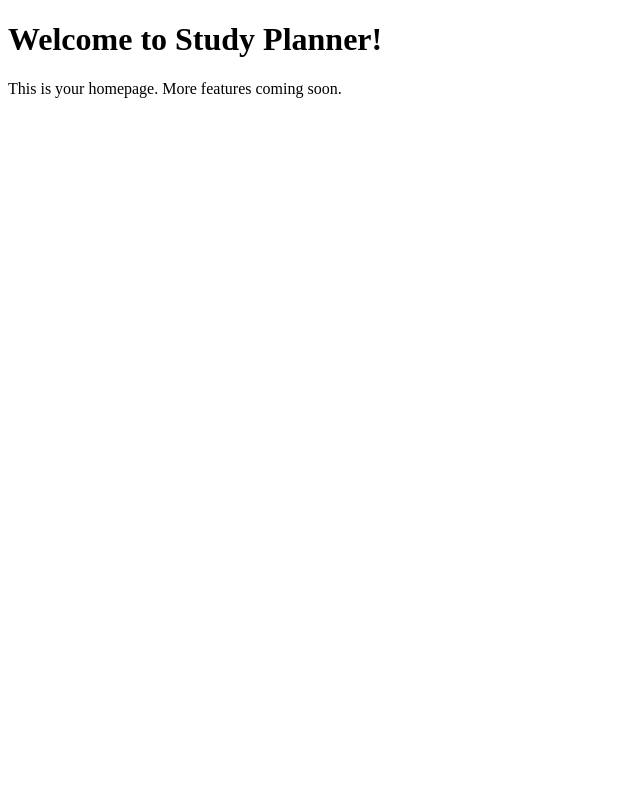
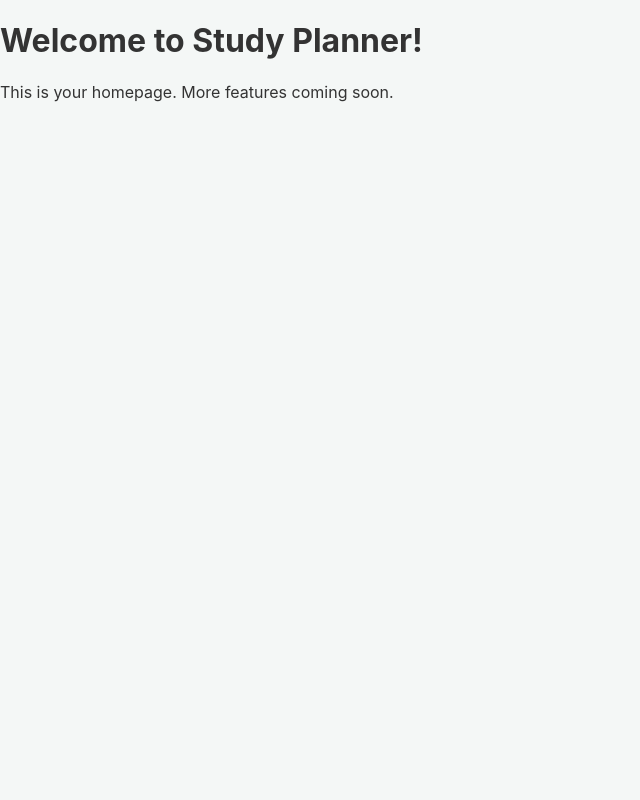
Before and after one commit to StudyPlannerJM/Final-project, a Flask app: page / in a window 1280 px wide. Shown: the whole page, without its empty margins (0-640 px from the left). Run offline with Flask 3, Linux system fonts and the light colour scheme.

Commit message:
added FontAwsome/common.css

```diff
--- /dev/null
+++ b/app/static/css/common.css
@@ -0,0 +1,36 @@
+/* General Body Styles */
+body {
+    font-family: 'Inter', sans-serif;
+    margin: 0;
+    padding: 0;
+    background-color: var(--bg-color-primary);
+    color: var(--text-color-primary);
+    display: flex;
+    min-height: 100vh;
+    transition: background-color 0.3s ease, color 0.3s ease;
+}
+
+/* Variables for theming */
+:root {
+    --bg-color-primary: #f4f7f6;
+    --bg-color-secondary: #ffffff;
+    --text-color-primary: #333333;
+    --text-color-secondary: #555555;
+    --border-color: #e0e0e0;
+    --accent-color: #4a90e2;
+    --sidebar-bg: #2c3e50;
+    --sidebar-text: #ecf0f1;
+    --sidebar-hover: #34495e;
+}
+
+/* Dark Theme Variables */
+body.dark-theme {
+    --bg-color-primary: #2c3e50;
+    --bg-color-secondary: #34495e;
+    --text-color-primary: #ecf0f1;
+    --text-color-secondary: #bdc3c7;
+    --border-color: #4a627a;
+    --accent-color: #6cb6ff;
+    --sidebar-bg: #212b36;
+    --sidebar-hover: #2c3e50;
+}
--- a/app/templates/base.html
+++ b/app/templates/base.html
@@ -4,6 +4,8 @@
     <meta charset="UTF-8">
     <meta name="viewport" content="width=device-width, initial-scale=1.0">
     <title>{% block title %}Study Planner{% endblock %}</title>
+    <link rel="stylesheet" href="https://cdnjs.cloudflare.com/ajax/libs/font-awesome/6.0.0/css/all.min.css">
+    <link rel="stylesheet" href="{{ url_for('static', filename='css/common.css') }}">
     {% block head_extra %}{% endblock %}
 </head>
 <body>
```
